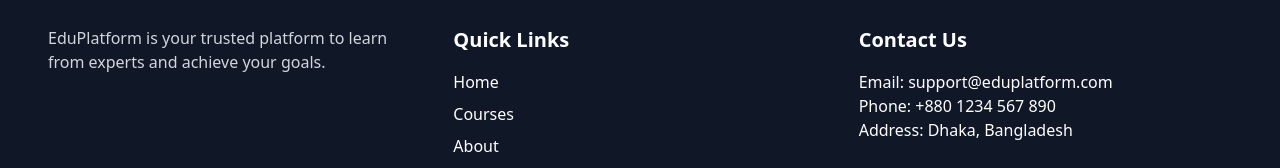
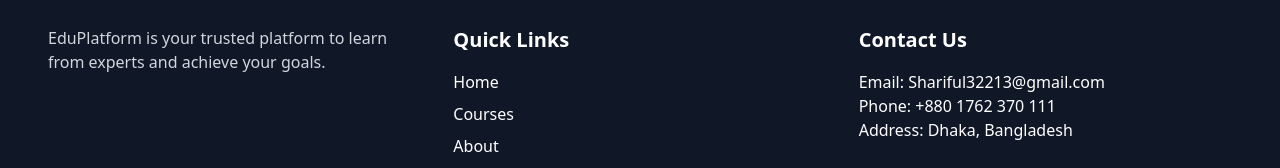
Before and after one commit to Shariful134/course-management-frontend, a React (Vite) app: page /login in a window 1280 px wide. Shown: the part 886-1054 px from the top of the page. Built offline with nearby package versions, Linux system fonts and the light colour scheme.

Commit message:
jsut chages email and phinenumber

```diff
--- a/src/components/footer/Footer.tsx
+++ b/src/components/footer/Footer.tsx
@@ -44,8 +44,8 @@ const Footer = () => {
         {/* Contact */}
         <div>
           <h3 className="text-xl font-semibold mb-4">Contact Us</h3>
-          <p>Email: support@eduplatform.com</p>
-          <p>Phone: +880 1234 567 890</p>
+          <p>Email: Shariful32213@gmail.com</p>
+          <p>Phone: +880 1762 370 111</p>
           <p>Address: Dhaka, Bangladesh</p>
         </div>
       </div>
```
